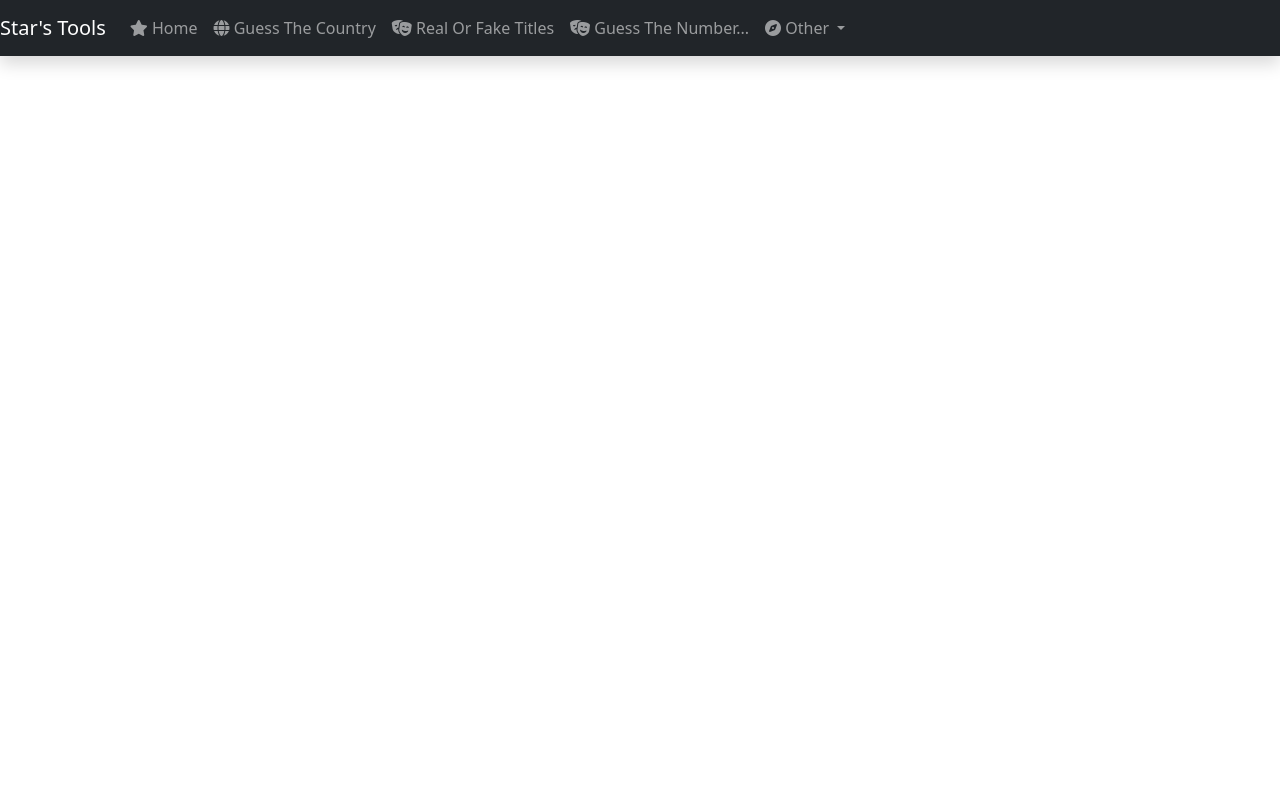
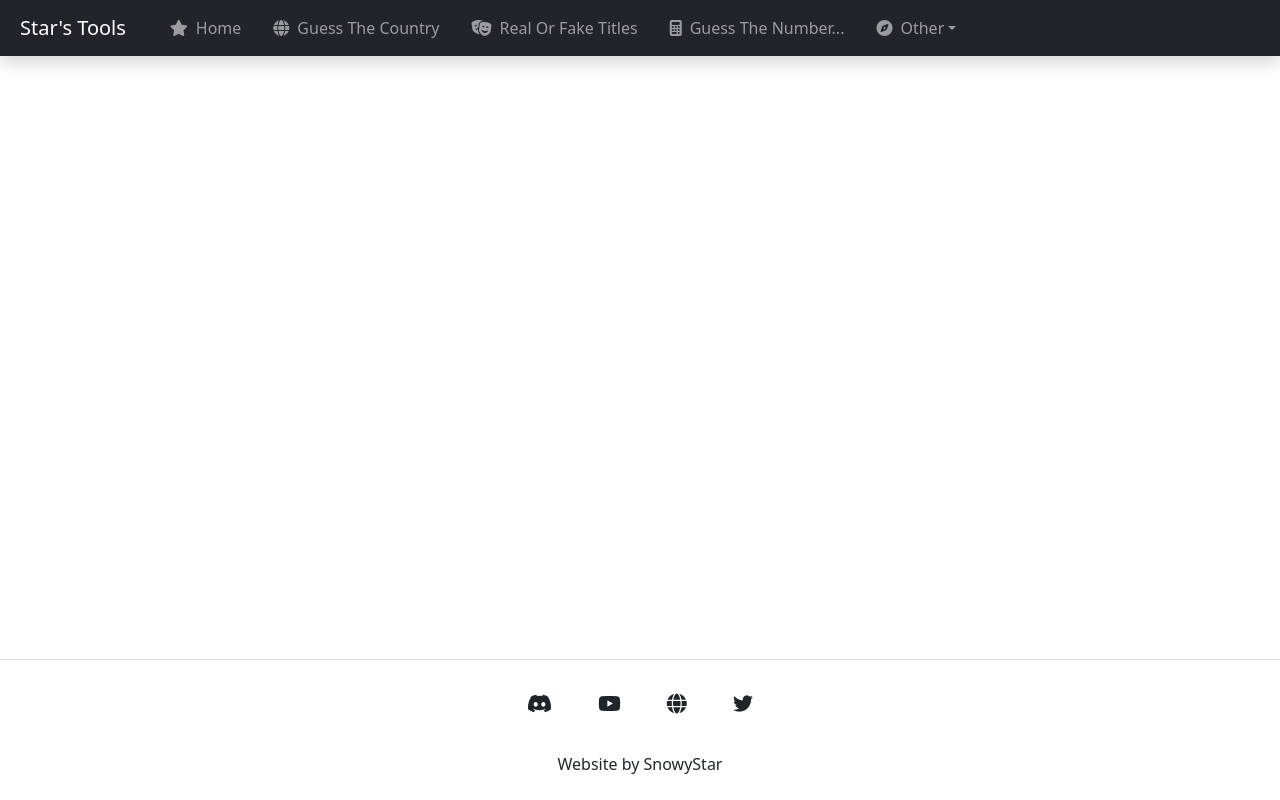
Before and after one commit to AlteredStar/alteredstar.github.io, a plain HTML site: page index.html in a window 1280 px wide. Drawn offline with nearby package versions, Linux system fonts and the light colour scheme.

Commit message:
added footer and adjusted navbar spacing

```diff
--- a/common/footer.html
+++ b/common/footer.html
@@ -1,3 +1,45 @@
-<div class="container-lg text-center">
-  Website by SnowyStar
-</div>
+<footer class="text-center text-white border-top fixed-bottom">
+  <div class="container pt-3">
+    <section class="mb-1">
+      <!-- Discord -->
+      <a
+        data-mdb-ripple-init class="btn btn-link btn-floating btn-lg text-dark m-1"
+        href="https://discord.gg/jJVEYpW"
+        role="button"
+        data-mdb-ripple-color="dark"
+        ><i class="fa-brands fa-discord"></i
+      ></a>
+
+      <!-- Youtube -->
+      <a
+        data-mdb-ripple-init class="btn btn-link btn-floating btn-lg text-dark m-1"
+        href="https://www.youtube.com/@novalescent"
+        role="button"
+        data-mdb-ripple-color="dark"
+        ><i class="fa-brands fa-youtube"></i
+      ></a>
+
+      <!-- Website -->
+      <a
+        data-mdb-ripple-init class="btn btn-link btn-floating btn-lg text-dark m-1"
+        href="https://spellforged.github.io/"
+        role="button"
+        data-mdb-ripple-color="dark"
+        ><i class="fa fa-globe"></i
+      ></a>
+
+      <!-- Twitter -->
+      <a
+        data-mdb-ripple-init class="btn btn-link btn-floating btn-lg text-dark m-1"
+        href="https://twitter.com/spellforged"
+        role="button"
+        data-mdb-ripple-color="dark"
+        ><i class="fa-brands fa-twitter"></i
+      ></a>
+    </section>
+  </div>
+
+  <div class="text-center text-dark p-3 pb-4">
+    Website by SnowyStar
+  </div>
+</footer>
--- /dev/null
+++ b/common/nav.html
@@ -0,0 +1,48 @@
+<nav class="navbar navbar-expand-lg bg-dark shadow fixed-top mb-3" data-bs-theme="dark">
+  <div class="container-fluid">
+    <a class="navbar-brand px-2" href="/">Star's Tools</a>
+    <button class="navbar-toggler" type="button" data-bs-toggle="collapse" data-bs-target="#navbarNavDarkDropdown" aria-controls="navbarNavDarkDropdown" aria-expanded="false" aria-label="Toggle navigation">
+        <span class="navbar-toggler-icon"></span>
+    </button>
+
+    <div class="collapse navbar-collapse" id="navbarNavDarkDropdown">
+      <ul class="navbar-nav navbar_links ml-auto">
+        <li class="nav-item px-1">
+          <a class="nav-link" href="/"><i class="fa-solid fa-star px-2"></i>Home <span class="visually-hidden">(current)</span></a>
+        </li>
+
+        <li class="nav-item px-1">
+          <a class="nav-link" href="/games/guess_lang.html"><i class="fa-solid fa-globe px-2"></i>Guess The Country</a>
+        </li>
+
+        <li class="nav-item px-1">
+          <a class="nav-link" href="/games/real_or_fake.html"><i class="fa-solid fa-masks-theater px-2"></i>Real Or Fake Titles</a>
+        </li>
+
+        <li class="nav-item px-1">
+          <a class="nav-link" href="/games/guess_num.html"><i class="fa-solid fa-calculator px-2"></i>Guess The Number...</a>
+        </li>
+
+        <li class="nav-item dropdown px-1">
+          <a class="nav-link dropdown-toggle" href="#" role="button" data-bs-toggle="dropdown" aria-expanded="false"><i class="fa-solid fa-compass px-2"></i>Other</a>
+          <ul class="dropdown-menu dropdown-menu-dark">
+            <li><a class="dropdown-item" href="#"> N/A </a></li>
+            <li><a class="dropdown-item" href="#"> N/A </a></li>
+            <li><a class="dropdown-item" href="#"> N/A </a></li>
+          </ul>
+        </li>
+
+      </ul>
+    </div>
+  </div>
+</nav>
+
+<script>
+  var page_location = window.location.href.replace(window.location.origin + '/', '').trim();
+
+  $('.navbar_links a[href*="' + page_location + '"]').addClass('active').siblings().removeClass('active');
+
+  if (page_location == "" || null) {
+    $('.navbar_links a[href="/"]').addClass('active').siblings().removeClass('active');
+  }
+</script>
--- a/common/navbar.html
+++ /dev/null
@@ -1,47 +0,0 @@
-<nav class="navbar navbar-expand-lg navbar-dark bg-dark shadow fixed-top mb-3">
-  <a class="navbar-brand" href="/index.html"> Star's Tools </a>
-  <button class="navbar-toggler" type="button" data-toggle="collapse" data-target="#navbarNav" aria-controls="navbarNav" aria-expanded="false" aria-label="Toggle navigation">
-      <span class="navbar-toggler-icon"></span>
-  </button>
-
-  <div class="collapse navbar-collapse" id="navbarNav">
-    <ul class="navbar-nav">
-      <li class="nav-item active">
-        <a class="nav-link" href="/index.html"><i class="fa-solid fa-star"></i> Home <span class="visually-hidden">(current)</span></a>
-      </li>
-
-      <li class="nav-item">
-        <a class="nav-link" href="/games/guess_lang.html"><i class="fa-solid fa-globe"></i> Guess The Country </a>
-      </li>
-
-      <li class="nav-item">
-        <a class="nav-link" href="/games/real_or_fake.html"><i class="fa-solid fa-masks-theater"></i> Real Or Fake Titles </a>
-      </li>
-
-      <li class="nav-item">
-        <a class="nav-link" href="/games/guess_num.html"><i class="fa-solid fa-masks-theater"></i> Guess The Number... </a>
-      </li>
-
-      <li class="nav-item dropdown">
-        <a class="nav-link dropdown-toggle" href="#" id="navbarDropdownMenuLink" data-toggle="dropdown" aria-haspopup="true" aria-expanded="false"><i class="fas fa-compass"></i>
-          Other
-        </a>
-        <div class="dropdown-menu" aria-labelledby="navbarDropdownMenuLink">
-          <a class="dropdown-item" href="#"> N/A </a>
-          <a class="dropdown-item" href="#"> N/A </a>
-          <a class="dropdown-item" href="#"> N/A </a>
-        </div>
-      </li>
-    </ul>
-  </div>
-</nav>
-
-<script>
-  var page_location = window.location.href.replace(window.location.origin + '/', '').trim();
-
-  $('.navbar_links a[href*="' + page_location + '"]').addClass('active').siblings().removeClass('active');
-
-  if (page_location == "" || null) {
-    $('.navbar_links a[href="/"]').addClass('active').siblings().removeClass('active');
-  }
-</script>
--- a/index.html
+++ b/index.html
@@ -12,16 +12,12 @@
   <link rel="stylesheet" href="https://cdn.jsdelivr.net/npm/bootstrap@5.3.3/dist/css/bootstrap.min.css" integrity="sha384-QWTKZyjpPEjISv5WaRU9OFeRpok6YctnYmDr5pNlyT2bRjXh0JMhjY6hW+ALEwIH" crossorigin="anonymous">
 </head>
 
-<body>
-  <div class="navbar_wraper">
-
-  </div>
+<body class="d-flex flex-column vh-100">
+  <script id="replace_with_navbar" src="/js/nav.js"></script>
 
 
 
-  <div class="footer_wraper">
-
-  </div>
+  <div class="footer_wraper"></div>
 
   <script src="/js/jquery-3.7.1.min.js"></script>
   <script src="/js/bootstrap.min.js"></script>
--- a/js/main.js
+++ b/js/main.js
@@ -1,4 +1,4 @@
 $(document).ready(() => {
-  $('.navbar_wraper').load('/common/navbar.html');
+  $('.nav_wraper').load('/common/nav.html');
   $('.footer_wraper').load('/common/footer.html');
 });
--- /dev/null
+++ b/js/nav.js
@@ -0,0 +1,8 @@
+fetch('common/nav.html')
+.then(res => res.text())
+.then(text => {
+    let oldElem = document.querySelector("script#replace_with_navbar");
+    let newElem = document.createElement("div");
+    newElem.innerHTML = text;
+    oldElem.parentNode.replaceChild(newElem,oldElem);
+})
```
Also changed, not shown: games/guess_lang.html (+1 -1 lines), games/guess_num.html (+1 -1 lines), games/real_or_fake.html (+1 -1 lines).
